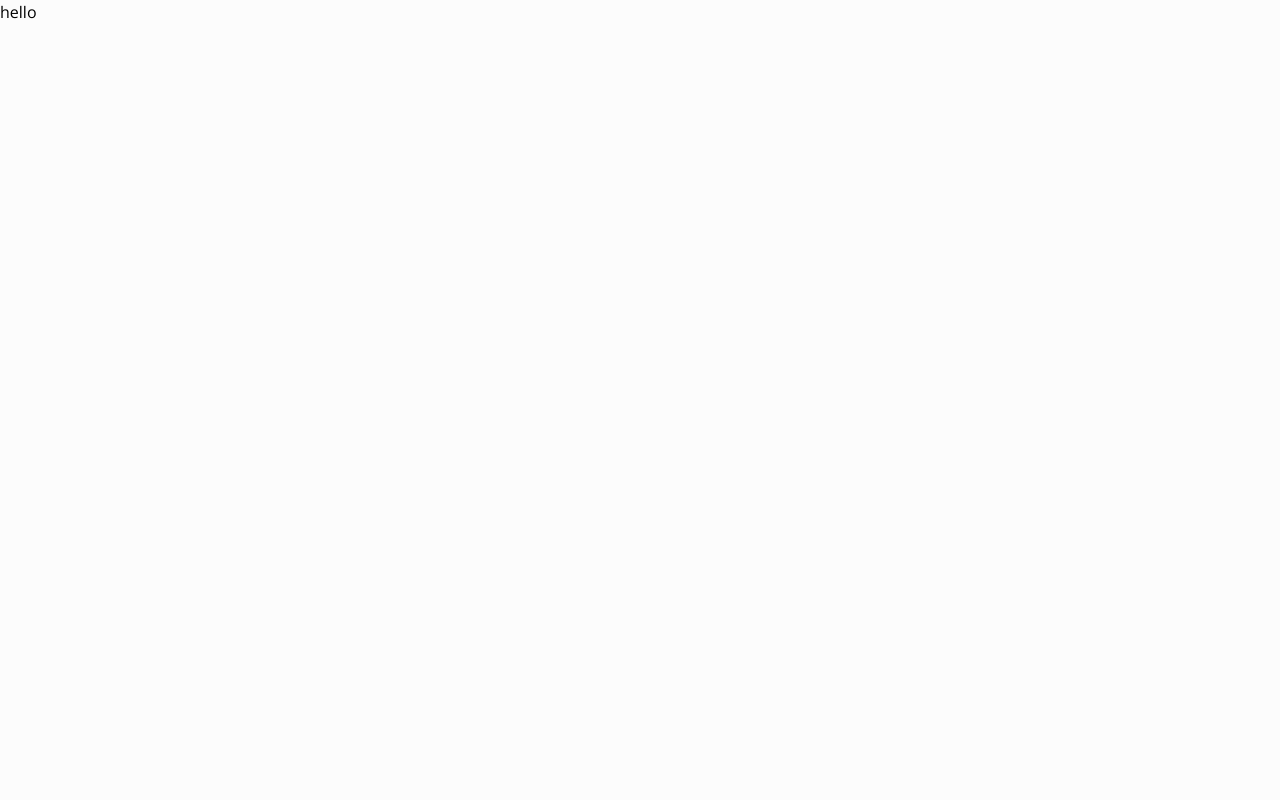
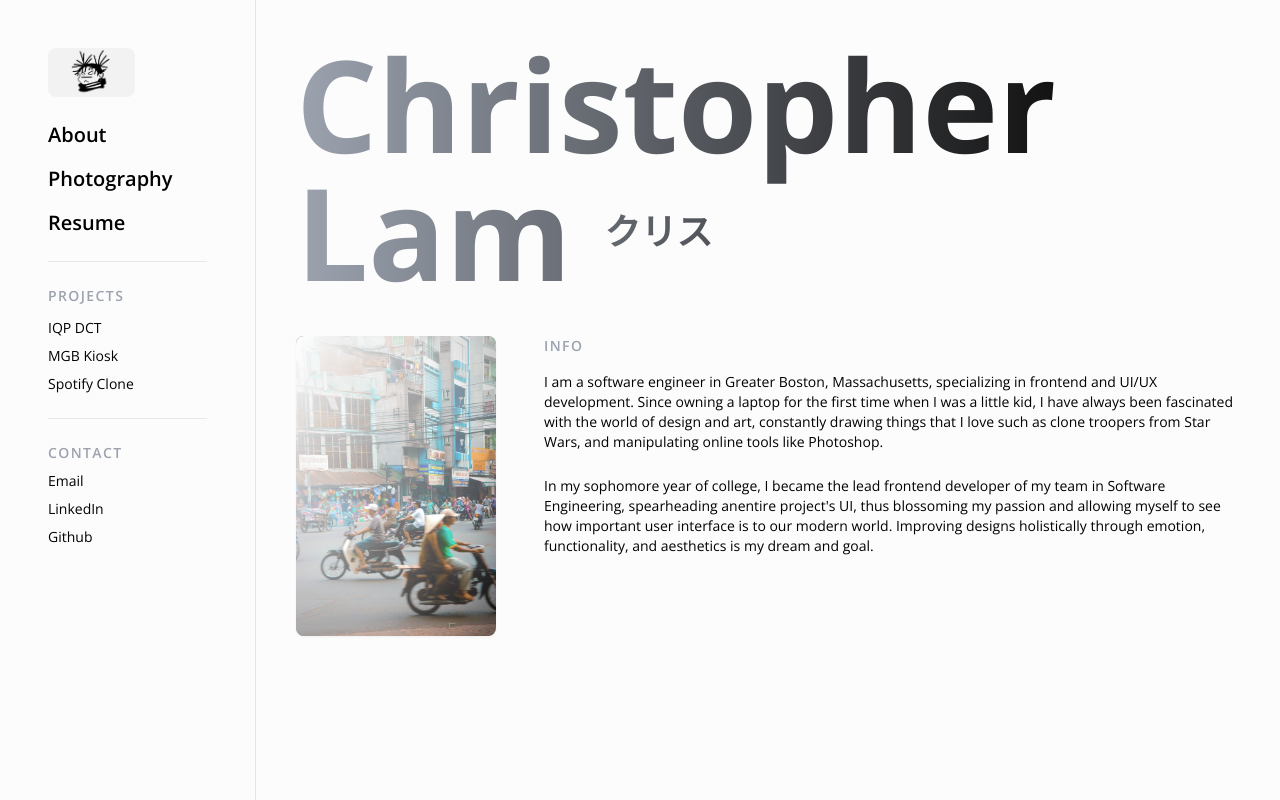
Before and after one commit to clam365/portfolio, a Next.js app: page /about in a window 1280 px wide. Built offline with nearby package versions, Linux system fonts and the light colour scheme.

Commit message:
About header and info (no responsive)

```diff
--- /dev/null
+++ b/app/about/Header.tsx
@@ -0,0 +1,12 @@
+export default function Header() {
+    return (
+        <div className={"text-transparent bg-clip-text bg-gradient-to-r from-gray-400 to-[#121212]"}>
+            <h1 className={"font-bold text-9xl "}>Christopher</h1>
+            <div className={"flex items-center"}>
+                <h1 className={"font-bold text-9xl"}>Lam&nbsp;</h1>
+
+                <h1 className={"font-bold text-4xl"}> クリス</h1>
+            </div>
+        </div>
+    )
+}
--- /dev/null
+++ b/app/about/InfoSection.tsx
@@ -0,0 +1,34 @@
+import Image from "next/image";
+
+export default function InfoSection() {
+    return (
+        <div className="flex mt-10">
+            <div className="relative flex-shrink-0 w-[200px] h-[300px] mb-8">
+                <Image src="/vietnam.jpg" alt="Vietnam!" layout="fill"
+                       className="rounded-lg object-cover drop-shadow-sm"/>
+                <div
+                    className="absolute inset-0 bg-gradient-to-br from-white/100 to-transparent rounded-lg"></div>
+            </div>
+            <div className="ml-12 flex-1">
+                <h1 className="font-semibold text-gray-400 text-sm mb-4 tracking-widest">INFO</h1>
+                <p className="text-sm">
+                    I am a software engineer in Greater Boston, Massachusetts, specializing in frontend and
+                    UI/UX development.
+                    Since owning a laptop for the first time when I was a little kid, I have always been
+                    fascinated with the
+                    world of design and art, constantly drawing things that I love such as clone troopers from
+                    Star Wars, and manipulating online tools like Photoshop.
+                </p>
+                <br/>
+                <p className={"text-sm"}>
+                    In my sophomore year of college, I became the lead frontend developer of my team in Software
+                    Engineering, spearheading an
+                    {/* eslint-disable-next-line react/no-unescaped-entities */}
+                    entire project's UI, thus blossoming my passion and allowing myself to see how important user
+                    interface is to our modern world.
+                    Improving designs holistically through emotion, functionality, and aesthetics is my dream and goal.
+                </p>
+            </div>
+        </div>
+    )
+}
--- a/app/about/page.tsx
+++ b/app/about/page.tsx
@@ -1,7 +1,20 @@
+import Sidebar from "@/app/components/Sidebar";
+
+import InfoSection from "@/app/about/InfoSection";
+import Header from "@/app/about/Header";
+
+
 export default function page() {
     return (
-        <div>
-            hello
+        <div className="lg:flex">
+            <Sidebar />
+            <div className="flex-1 p-10 lg:ml-64 flex flex-col items-center lg:items-start">
+                <Header/>
+                <InfoSection/>
+
+
+
+            </div>
         </div>
-    )
+    );
 }
--- a/app/components/LandingContent.tsx
+++ b/app/components/LandingContent.tsx
@@ -21,7 +21,6 @@ export default function LandingContent() {
             <hr className={"mt-10"}/>
             <ProjectSection/>
             <UserInterfaceFun/>
-
             <Footer/>
         </div>
     );
--- a/app/components/Sidebar.tsx
+++ b/app/components/Sidebar.tsx
@@ -44,7 +44,7 @@ const Sidebar = () => {
                     </div>
                     <hr className={"mb-6"}/>
                     <div>
-                        <h1 className="text-gray-400 text-sm mb-3 font-semibold">PROJECTS</h1>
+                        <h1 className="text-gray-400 text-sm mb-3 font-semibold tracking-widest">PROJECTS</h1>
                         <Link href={"/iqpDCT"}><p
                             className="text-sm mb-2 transition  transform hover:translate-x-1 hover:text-gray-400">IQP
                             DCT</p>
@@ -59,7 +59,7 @@ const Sidebar = () => {
                     </div>
                     <hr className={"mb-6"}/>
                     <div>
-                        <h1 className="text-gray-400 text-sm mb-2 font-semibold">CONTACT</h1>
+                        <h1 className="text-gray-400 text-sm mb-2 font-semibold tracking-widest">CONTACT</h1>
                         <a href="mailto:christpherlam365@gmail.com"><p className="text-sm mb-2 transition  transform hover:translate-x-1 hover:text-gray-400">Email</p></a>
                         <Link href={"https://www.linkedin.com/in/chrislam365"}><p
                             className="text-sm mb-2 transition  transform hover:translate-x-1 hover:text-gray-400">LinkedIn</p>
--- a/app/photography/page.tsx
+++ b/app/photography/page.tsx
@@ -6,7 +6,7 @@ export default function page() {
         <div className="lg:flex">
             <Sidebar />
             <div className="flex-1 p-10 lg:pl-32 lg:ml-64 flex flex-col items-center lg:items-start">
-                <h1 className="font-semibold text-4xl text-neutral-700">Photography</h1>
+                <h1 className="font-bold text-4xl text-neutral-700">PHOTOGRAPHY</h1>
                 <p className="mt-6 mb-16 text-gray-400 text-center lg:text-left">
                     I like to take photos everywhere I travel to embody the beauty of the world. I am traveling next to Kyoto, Japan soon to study aboard!
                 </p>
```
Also changed, not shown: public/vietnam.jpg (added).
